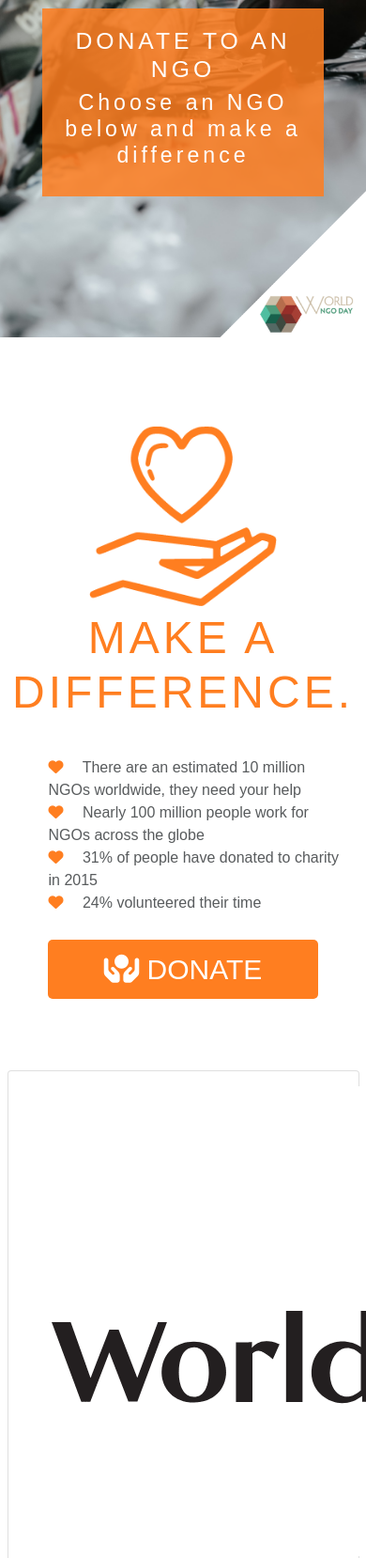
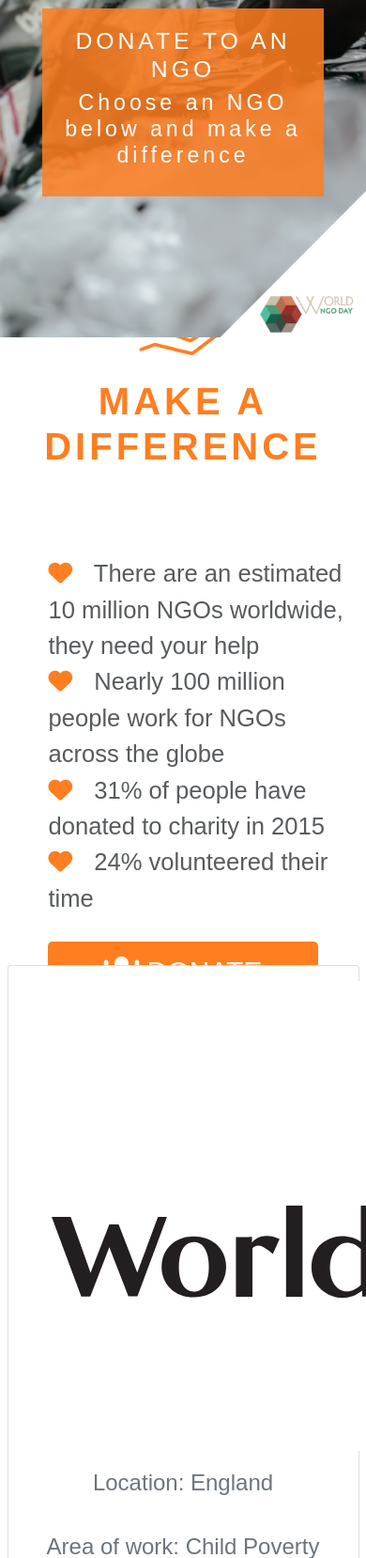
Before and after one commit to jackcrosbie/hackathon-feb, a Django app: page /take-part/donate/ in a window 390 px wide; the page is wider, and only the part inside the window is pictured. Shown: the part 557-2215 px from the top of that part at 94% size. Run offline with Django 3.2, Linux system fonts and the light colour scheme; data comes from the database, SQL or seed files in the repository; some libraries are stand-ins or nearby versions; some web fonts are replaced.

Commit message:
fix: media query 1200 or below for donation page make a differnece

```diff
--- a/directory/templates/directory/donate.html
+++ b/directory/templates/directory/donate.html
@@ -13,7 +13,8 @@
 </section>
 <section class="donate-make-difference">
     <div id="get-involved-donate">
-        <h2> <img src="{{MEDIA_URL}}/images/donation-icon.png" alt="hand holding a heart icon">Make A Difference.</h2>
+        <h2 id="make-diff-msg"><img src="{{MEDIA_URL}}/images/donation-icon.png" alt="hand holding a heart icon">
+            Make A Difference</h2>
         <ul>
             <li><i class="fa-solid fa-heart"> </i>
                 There are an estimated 10 million NGOs worldwide,
--- a/static/css/base.css
+++ b/static/css/base.css
@@ -405,7 +405,7 @@ hr {
     justify-content: center;
     align-items: center;
     flex-direction: column;
-    margin-top: 2rem;
+    margin-top: -5rem;
     margin-bottom: 3rem;
 }
 
@@ -439,20 +439,22 @@ hr {
 #get-involved-donate img {
     display: block;
     text-align: center;
-    max-width: 200px;
+    max-width: 130px;
     margin: 5px auto;
     width: auto;
+    padding-bottom: 30px
 }
 
 
-#get-involved-donate h2 {
-
+#make-diff-msg {
     text-align: center;
+    font-weight: 600;
+    font-size: 300%;
 }
 
 #get-involved-donate li {
-
     list-style: none;
+    font-size: 1.6em;
 }
 
 .fa-heart {
@@ -567,8 +569,6 @@ hr {
         font-size: 250%;
     }
 
-
-
     #welcome img {
         display: block;
         text-align: center;
@@ -620,9 +620,22 @@ hr {
     }
 
     /* --- Donate Page ------------------------ */
-    #get-involved-donate h2 {
-        font-size: 300%
+    #make-diff-msg {
+        padding: 30px 0;
+        margin: 30px;
+        font-size: 250%;
+        font-weight: 600;
     }
+
+    #make-diff-msg img {
+        display: block;
+        text-align: center;
+        max-width: 95px;
+        height: auto;
+        padding-bottom: 20px;
+    }
+
+
 
     /* --- Events Page ------------------------ */
     .event-container h2 {
@@ -654,7 +667,7 @@ hr {
     }
 
     /* --- Donate Page ------------------------ */
-    #get-involved-donate h2 {}
+
 
     /* --- Events Page ------------------------ */
     .event-container h2 {
@@ -715,7 +728,7 @@ hr {
     }
 
     /* --- Donate Page ------------------------ */
-    #get-involved-donate h2 {}
+
 
     /* --- Events Page ------------------------ */
     .event-container h2 {
@@ -735,7 +748,7 @@ hr {
 }
 
 /* --- Donate Page ------------------------ */
-#get-involved-donate h2 {}
+
 
 /* --- for smaller screens 575px and below ------------------------ */
 @media screen and (max-width: 575px) {
```
